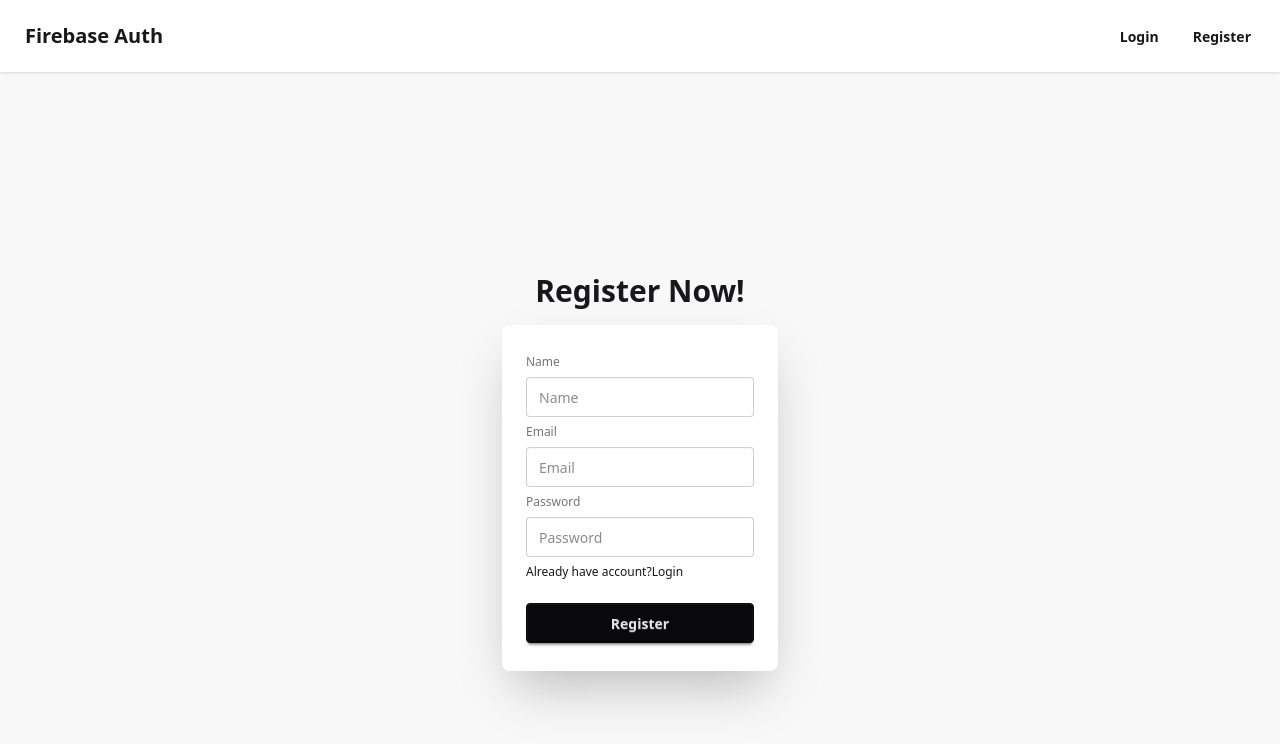
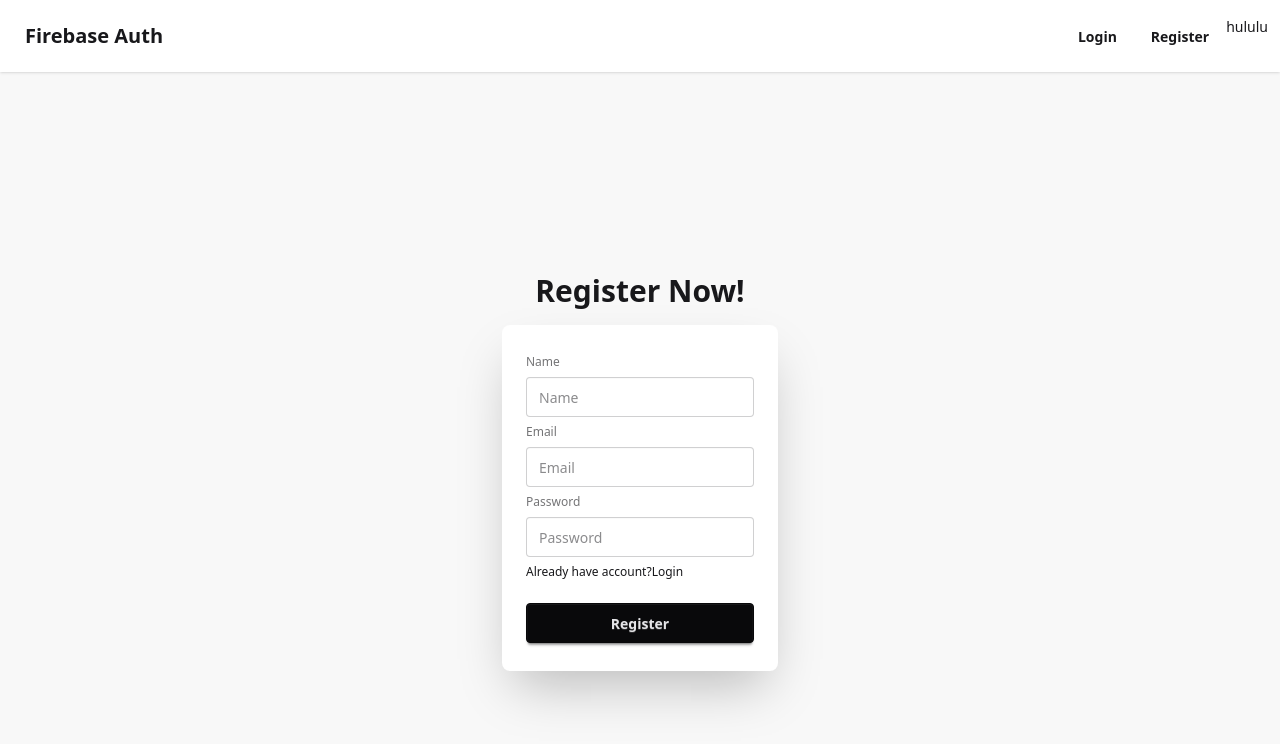
Before and after one commit to joynalmdabedin440/firebase-authentication-setup, a React (Vite) app: page /register in a window 1280 px wide. Shown: the top 744 px of the page. Built offline with nearby package versions, Linux system fonts and the light colour scheme.

Commit message:
add context api

```diff
--- a/src/components/Navbar.jsx
+++ b/src/components/Navbar.jsx
@@ -1,7 +1,14 @@
+import { useContext } from "react";
 import { Link } from "react-router";
+import {AuthContext} from "../providers/AuthProvider"
 
 
 const Navbar = () => {
+    const user = useContext(AuthContext)
+    const { name } =user
+   console.log(name,user);
+
+
     return (
         <div className="navbar bg-base-100 shadow-sm">
             <div className="flex-1">
@@ -16,6 +23,9 @@ const Navbar = () => {
                     <li>
                         <Link to="/register" className="btn btn-ghost">Register</Link>
                     </li>
+                    <li>
+                        {name ||'name'}
+                    </li>
                 </ul>
             </div>
         </div>
--- /dev/null
+++ b/src/providers/AuthProvider.jsx
@@ -0,0 +1,22 @@
+import { createContext } from "react";
+
+
+export const AuthContext = createContext(null)
+
+const AuthProvider = ({children}) => {
+
+    const user = {
+        name:"hululu"
+    }
+
+
+
+    return (
+        <AuthContext.Provider value={user}>
+            {children}
+
+        </AuthContext.Provider>
+    );
+};
+
+export default AuthProvider;
```
Also changed, not shown: src/main.jsx (+6 -3 lines).
